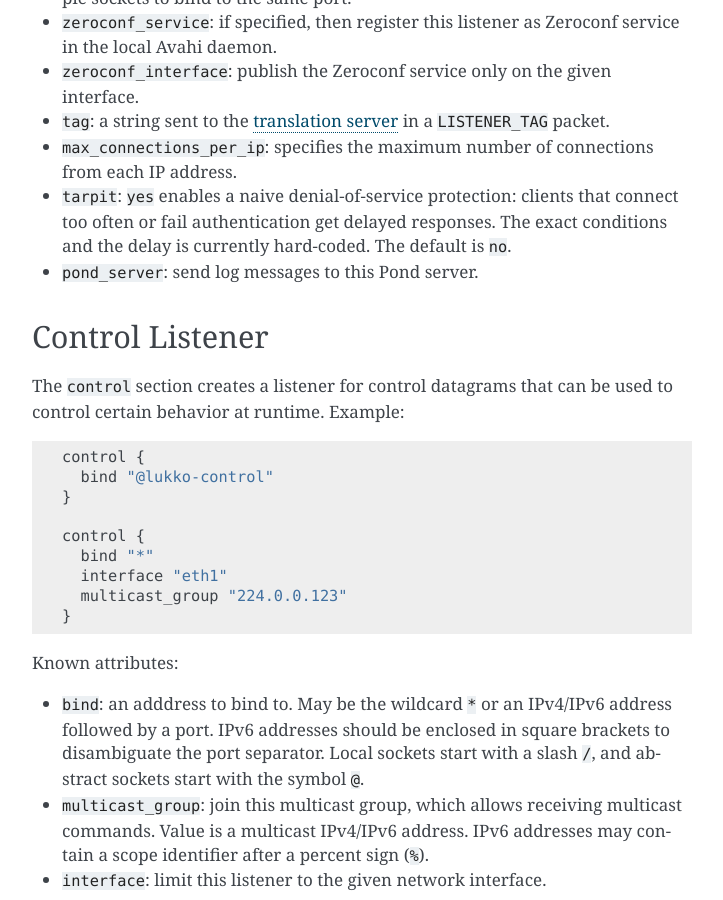
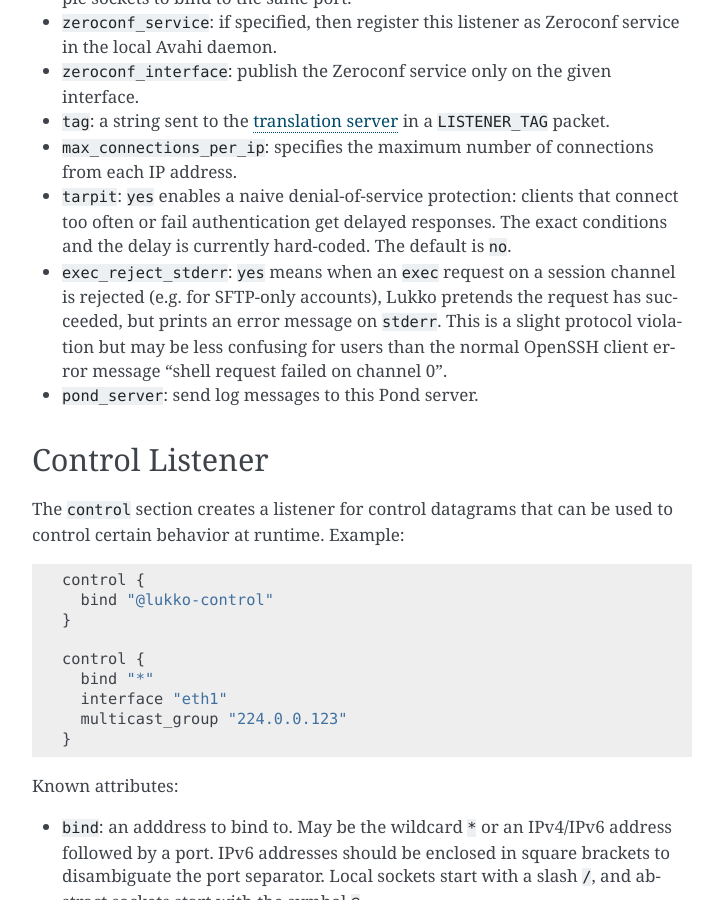
Before and after one commit to CM4all/lukko, a Sphinx documentation site: the page built from doc/index.rst, in a window 1280 px wide and 900 px high, scrolled down 1280 px. Shown: the whole window, without its empty margins (388-1111 px from the left). Built offline with Sphinx 7.4.7, drawn with Linux system fonts in a browser that asks for light colours.

Commit message:
SessionChannel: add option "exec_reject_stderr"
The correct way to reject the "exec" request for an SFTP-only account is to just return
`SSH_MSG_CHANNEL_FAILURE`.  However, this leads to a confusing error
message in the OpenSSH client.

This commit adds an option that instead replies with
`SSH_MSG_CHANNEL_SUCCESS` (even though the request has not succeeded)
and then prints an error message on the channel's STDERR.

```diff
--- a/doc/index.rst
+++ b/doc/index.rst
@@ -83,6 +83,13 @@
   clients that connect too often or fail authentication get delayed
   responses.  The exact conditions and the delay is currently
   hard-coded.  The default is ``no``.
+
+- ``exec_reject_stderr``: ``yes`` means when an ``exec`` request on a
+  session channel is rejected (e.g. for SFTP-only accounts), Lukko
+  pretends the request has succeeded, but prints an error message on
+  ``stderr``.  This is a slight protocol violation but may be less
+  confusing for users than the normal OpenSSH client error message
+  "shell request failed on channel 0".
 
 - ``pond_server``: send log messages to this Pond server.
 
```
Also changed, not shown: 7 other files.
